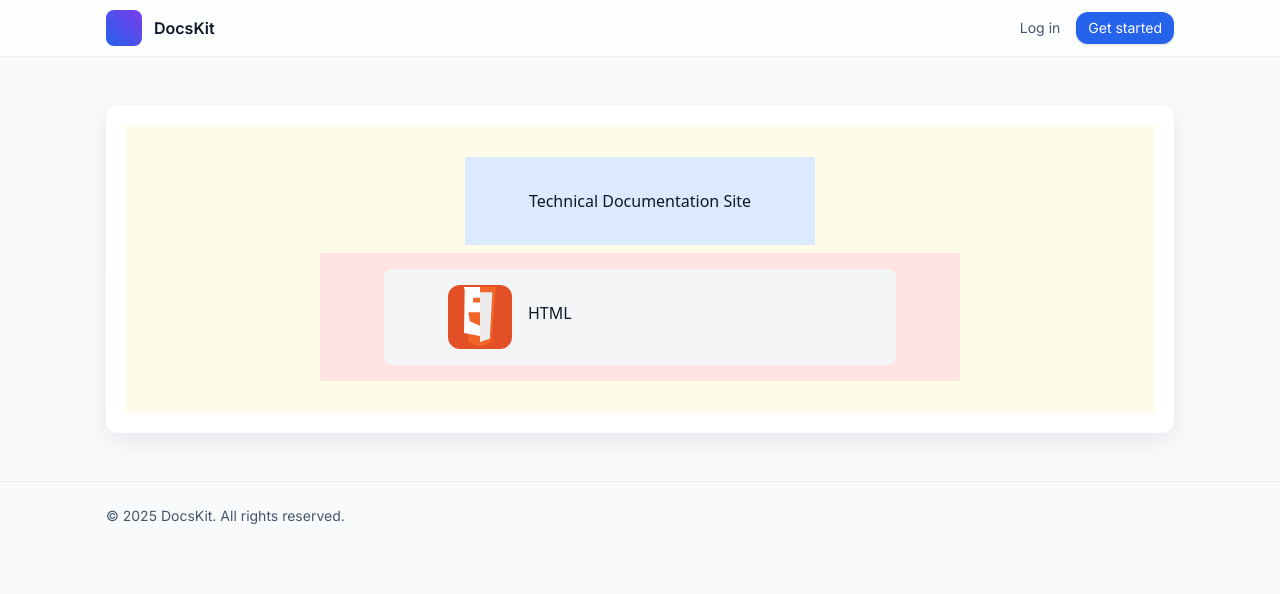
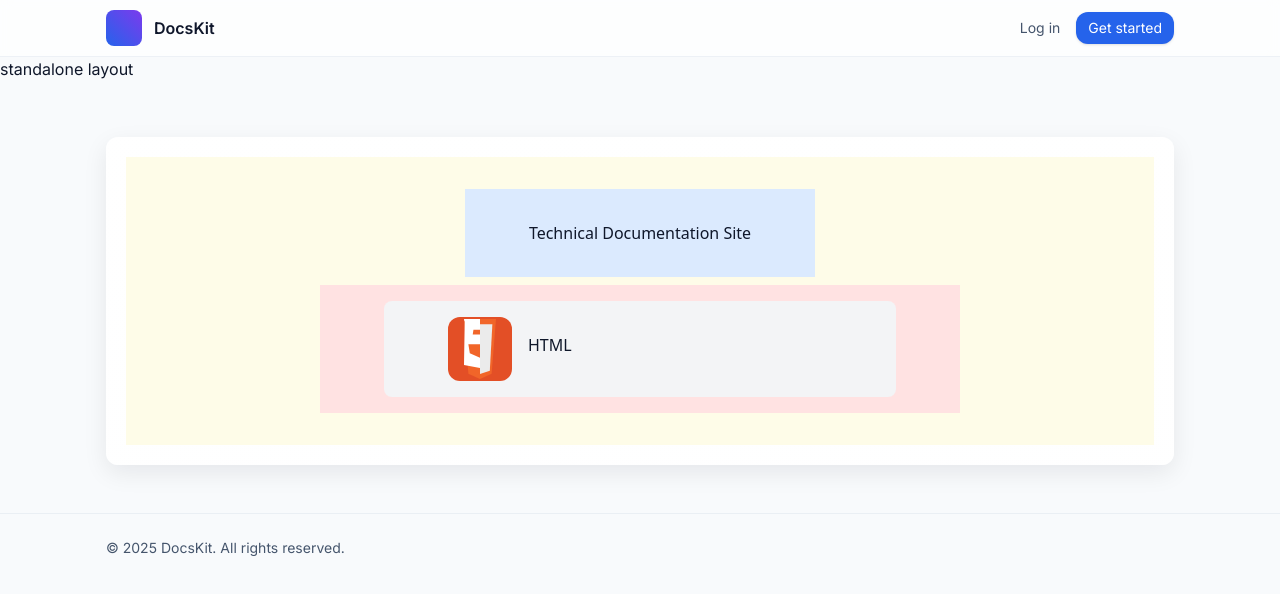
Before and after one commit to J-C-S-V/technical-documentation-site, a Next.js app: page / in a window 1280 px wide. Shown: the top 594 px of the page. Built offline with nearby package versions, Linux system fonts and the light colour scheme.

Commit message:
Update main layouts

```diff
--- a/app/(account)/layout.tsx
+++ b/app/(account)/layout.tsx
@@ -22,7 +22,7 @@ export default function TechLayout({
     <html lang="en">
       <body className="antialiased min-h-screen bg-[color:var(--color-bg)] text-[color:var(--color-foreground)]">
         <Header />
-
+        <h1>account layout</h1>
         <main className="flex-grow py-12">
           <div className="container">
             <div className="card">{children}</div>
--- a/app/(pages)/layout.tsx
+++ b/app/(pages)/layout.tsx
@@ -20,7 +20,7 @@ export default function TechLayout({
     <html lang="en">
       <body className="antialiased min-h-screen bg-[color:var(--color-bg)] text-[color:var(--color-foreground)]">
         <Header />
-
+        <h1>pages layout</h1>
         <main className="flex-grow py-12">
           <div className="container">
             <div className="card">{children}</div>
--- a/app/(standalone)/layout.tsx
+++ b/app/(standalone)/layout.tsx
@@ -22,7 +22,7 @@ export default function RootLayout({
     <html lang="en">
       <body className="antialiased min-h-screen bg-[color:var(--color-bg)] text-[color:var(--color-foreground)]">
         <Header />
-
+        <h1>standalone layout</h1>
         <main className="flex-grow py-12">
           <div className="container">
             <div className="card">{children}</div>
```
